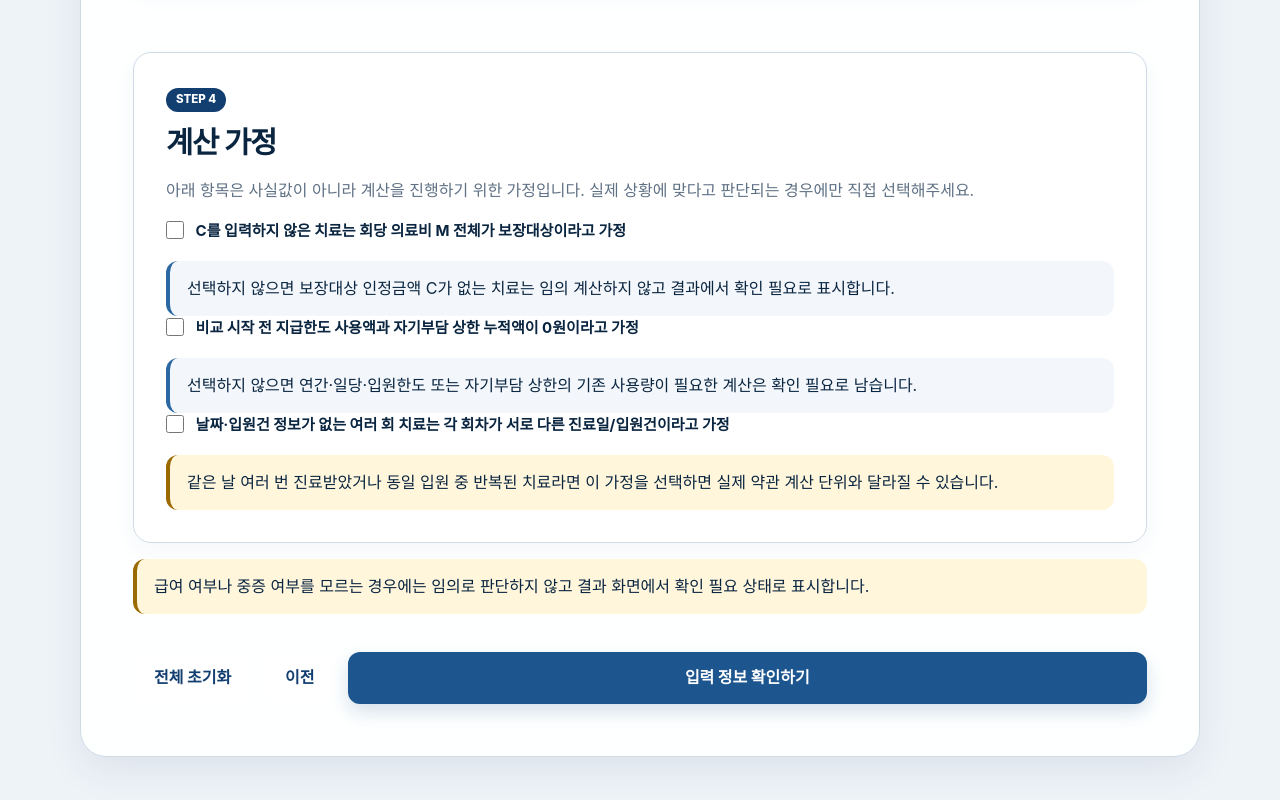
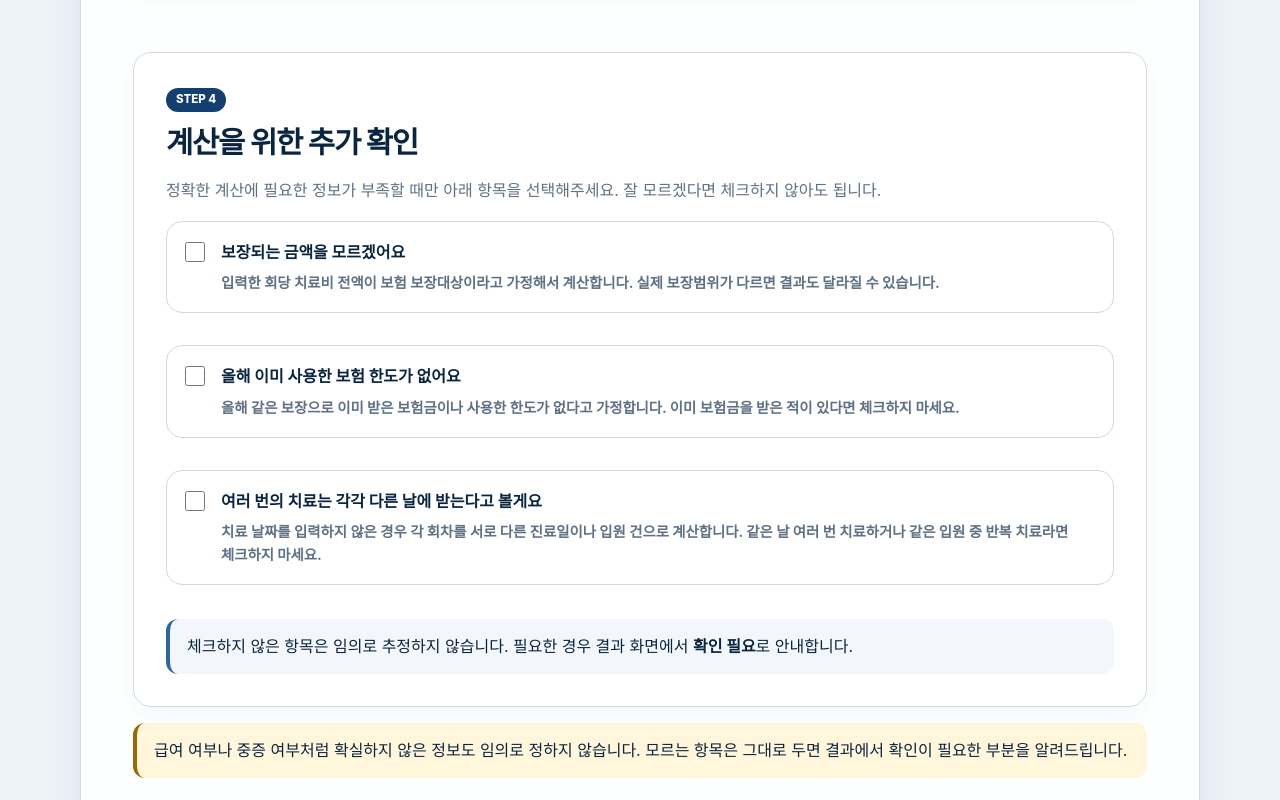
Before and after one commit to symin0729/AI_Indemnity-Health-Insurance_Doctor, a React (Vite) app: page /input in a window 1280 px wide. Shown: the part 3540-4340 px from the top of the page. Built offline with nearby package versions, Linux system fonts and the light colour scheme.

Commit message:
feat: complete mvp-v2 calculation engine and UX

```diff
--- a/src/pages/M02InputPage/M02InputPage.tsx
+++ b/src/pages/M02InputPage/M02InputPage.tsx
@@ -2461,15 +2461,38 @@ function M02InputPage() {
         </span>
 
         <h2 className="card-title">
-          계산 가정
+          계산을 위한 추가 확인
         </h2>
 
         <p className="card-description">
-          아래 항목은 사실값이 아니라 계산을 진행하기 위한 가정입니다.
-          실제 상황에 맞다고 판단되는 경우에만 직접 선택해주세요.
+          정확한 계산에 필요한 정보가 부족할 때만 아래 항목을 선택해주세요.
+          잘 모르겠다면 체크하지 않아도 됩니다.
         </p>
 
-        <label>
+        <div
+          style={{
+            display: "grid",
+            gap: "14px",
+            marginTop: "18px",
+          }}
+        >
+          <label
+            style={{
+              display: "grid",
+              gridTemplateColumns: "24px 1fr",
+              gap: "12px",
+              alignItems: "start",
+              padding: "18px",
+              border: assumeEntireMedicalCostCovered
+                ? "1.5px solid var(--color-primary-600, #2d6fa8)"
+                : "1px solid var(--color-border)",
+              borderRadius: "16px",
+              background: assumeEntireMedicalCostCovered
+                ? "var(--color-primary-050, #f4f9fe)"
+                : "#ffffff",
+              cursor: "pointer",
+            }}
+          >
             <input
               type="checkbox"
               checked={
@@ -2480,16 +2503,54 @@ function M02InputPage() {
                   e.target.checked
                 )
               }
-          />{" "}
-          C를 입력하지 않은 치료는 회당 의료비 M 전체가 보장대상이라고 가정
+              style={{
+                width: "20px",
+                height: "20px",
+                marginTop: "2px",
+              }}
+            />
+
+            <span>
+              <strong
+                style={{
+                  display: "block",
+                  marginBottom: "6px",
+                  fontSize: "1rem",
+                }}
+              >
+                보장되는 금액을 모르겠어요
+              </strong>
+              <span
+                style={{
+                  display: "block",
+                  color: "var(--color-text-sub)",
+                  lineHeight: 1.6,
+                  fontSize: "0.9rem",
+                }}
+              >
+                입력한 회당 치료비 전액이 보험 보장대상이라고 가정해서 계산합니다.
+                실제 보장범위가 다르면 결과도 달라질 수 있습니다.
+              </span>
+            </span>
           </label>
 
-        <div className="notice-box">
-          선택하지 않으면 보장대상 인정금액 C가 없는 치료는 임의 계산하지 않고
-          결과에서 확인 필요로 표시합니다.
-        </div>
-
-        <label>
+          <label
+            style={{
+              display: "grid",
+              gridTemplateColumns: "24px 1fr",
+              gap: "12px",
+              alignItems: "start",
+              padding: "18px",
+              border: assumeNoPriorLimitUsage
+                ? "1.5px solid var(--color-primary-600, #2d6fa8)"
+                : "1px solid var(--color-border)",
+              borderRadius: "16px",
+              background: assumeNoPriorLimitUsage
+                ? "var(--color-primary-050, #f4f9fe)"
+                : "#ffffff",
+              cursor: "pointer",
+            }}
+          >
             <input
               type="checkbox"
               checked={
@@ -2500,16 +2561,54 @@ function M02InputPage() {
                   e.target.checked
                 )
               }
-          />{" "}
-          비교 시작 전 지급한도 사용액과 자기부담 상한 누적액이 0원이라고 가정
+              style={{
+                width: "20px",
+                height: "20px",
+                marginTop: "2px",
+              }}
+            />
+
+            <span>
+              <strong
+                style={{
+                  display: "block",
+                  marginBottom: "6px",
+                  fontSize: "1rem",
+                }}
+              >
+                올해 이미 사용한 보험 한도가 없어요
+              </strong>
+              <span
+                style={{
+                  display: "block",
+                  color: "var(--color-text-sub)",
+                  lineHeight: 1.6,
+                  fontSize: "0.9rem",
+                }}
+              >
+                올해 같은 보장으로 이미 받은 보험금이나 사용한 한도가 없다고 가정합니다.
+                이미 보험금을 받은 적이 있다면 체크하지 마세요.
+              </span>
+            </span>
           </label>
 
-        <div className="notice-box">
-          선택하지 않으면 연간·일당·입원한도 또는 자기부담 상한의 기존 사용량이
-          필요한 계산은 확인 필요로 남습니다.
-        </div>
-
-        <label>
+          <label
+            style={{
+              display: "grid",
+              gridTemplateColumns: "24px 1fr",
+              gap: "12px",
+              alignItems: "start",
+              padding: "18px",
+              border: assumeEachOccurrenceSeparate
+                ? "1.5px solid var(--color-primary-600, #2d6fa8)"
+                : "1px solid var(--color-border)",
+              borderRadius: "16px",
+              background: assumeEachOccurrenceSeparate
+                ? "var(--color-primary-050, #f4f9fe)"
+                : "#ffffff",
+              cursor: "pointer",
+            }}
+          >
             <input
               type="checkbox"
               checked={
@@ -2520,21 +2619,50 @@ function M02InputPage() {
                   e.target.checked
                 )
               }
-          />{" "}
-          날짜·입원건 정보가 없는 여러 회 치료는 각 회차가 서로 다른 진료일/입원건이라고 가정
+              style={{
+                width: "20px",
+                height: "20px",
+                marginTop: "2px",
+              }}
+            />
+
+            <span>
+              <strong
+                style={{
+                  display: "block",
+                  marginBottom: "6px",
+                  fontSize: "1rem",
+                }}
+              >
+                여러 번의 치료는 각각 다른 날에 받는다고 볼게요
+              </strong>
+              <span
+                style={{
+                  display: "block",
+                  color: "var(--color-text-sub)",
+                  lineHeight: 1.6,
+                  fontSize: "0.9rem",
+                }}
+              >
+                치료 날짜를 입력하지 않은 경우 각 회차를 서로 다른 진료일이나 입원 건으로 계산합니다.
+                같은 날 여러 번 치료하거나 같은 입원 중 반복 치료라면 체크하지 마세요.
+              </span>
+            </span>
           </label>
+        </div>
+
+        <div
+          className="notice-box"
+          style={{ marginTop: "16px" }}
+        >
+          체크하지 않은 항목은 임의로 추정하지 않습니다.
+          필요한 경우 결과 화면에서 <strong>확인 필요</strong>로 안내합니다.
+        </div>
+      </section>
 
       <div className="notice-box warning">
-          같은 날 여러 번 진료받았거나 동일 입원 중 반복된 치료라면 이 가정을 선택하면
-          실제 약관 계산 단위와 달라질 수 있습니다.
-        </div>
-      </section>
-
-      <div className="notice-box warning">
-        급여 여부나 중증 여부를 모르는
-        경우에는 임의로 판단하지 않고
-        결과 화면에서 확인 필요 상태로
-        표시합니다.
+        급여 여부나 중증 여부처럼 확실하지 않은 정보도 임의로 정하지 않습니다.
+        모르는 항목은 그대로 두면 결과에서 확인이 필요한 부분을 알려드립니다.
       </div>
 
       <div className="button-group">
```
Lines whose indentation alone changed are shown as unchanged.
